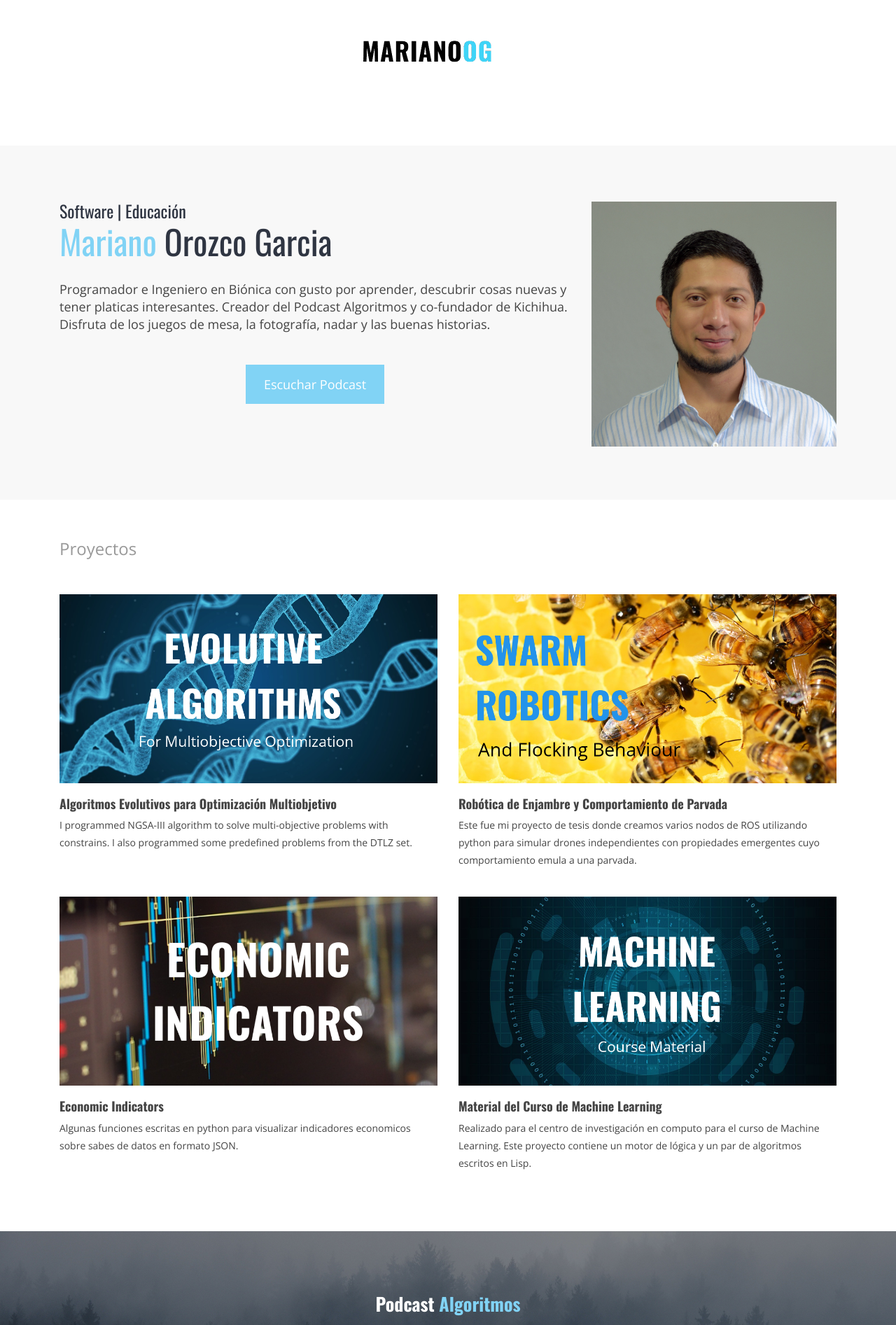
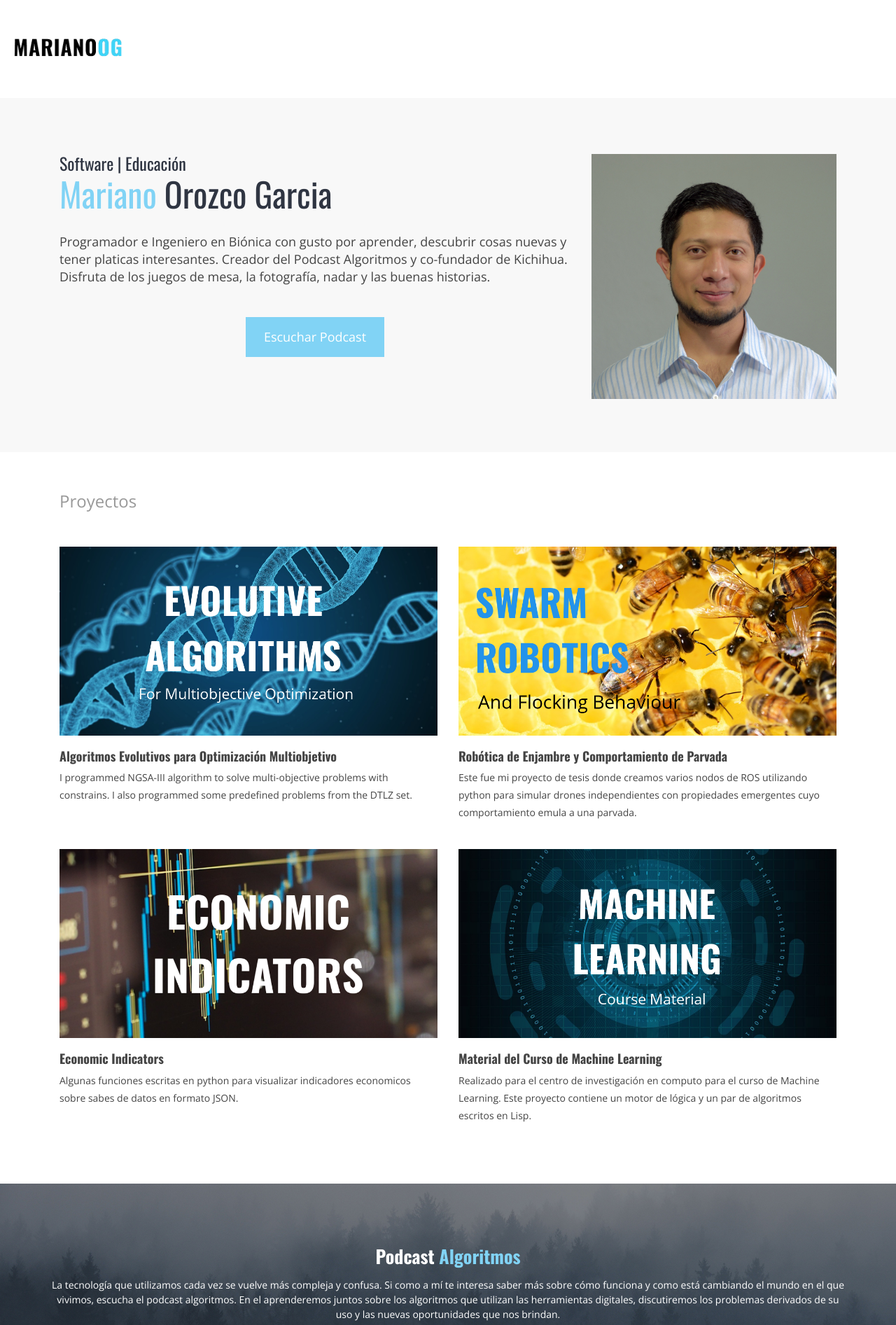
Before and after one commit to MarianoOG/marianoog.github.io, a Jekyll site: the page built from index.html, in a window 1280 px wide. Shown: the top 1893 px of the page at 70% size. Built offline with Jekyll 4.4.1, drawn with Linux system fonts in a browser that asks for light colours.

Commit message:
sidebar done, working on episode template and fixing navbar

```diff
--- a/_includes/themes/bootstrap/episode.html
+++ b/_includes/themes/bootstrap/episode.html
@@ -38,7 +38,9 @@
 
       <div class="col-sm-12 col-md-9">
 
-        <div class="mb-60"></div>
+        <div class="row mb-40 hidden-sm-down">
+            <img  class="img-fluid" src="{{ BASE_PATH }}/assets/images/cover/{{ page.img }}" alt="Portada del episodio {{ page.title }}">
+        </div>
 
         {{ content }}
 
--- a/_includes/themes/bootstrap/nav-bar.html
+++ b/_includes/themes/bootstrap/nav-bar.html
@@ -1,9 +1,8 @@
             <!-- navbar-default -->
             <nav class="navbar navbar-toggleable-sm navbar-light bg-faded">
-              <div class="container-fluid">
               <a class="navbar-brand" href="/"><img class="img-fluid" src="{{ BASE_PATH }}/assets/images/logo.png" alt="logo-marianoog-nav"></a>
 
-                <button class="navbar-toggler navbar-toggler-right" type="button" data-toggle="collapse" data-target="#navbar1" aria-expanded="false" aria-label="Toggle navigation">
+              <button class="navbar-toggler navbar-toggler-right m-20" type="button" data-toggle="collapse" data-target="#navbar1" aria-expanded="false" aria-label="Toggle navigation">
                 <i class="fa fa-bars"></i>
               </button>
 
@@ -17,5 +16,4 @@
                   </li>
                 </ul>
               </div>
-              </div>
             </nav>
--- a/_includes/themes/bootstrap/post.html
+++ b/_includes/themes/bootstrap/post.html
@@ -1,10 +1,8 @@
 <!-- Post header image -->
 <div class="container-fluid px-0 hidden-md-up">
-
   {% if page.img %}
     <img class="img-fluid" src="{{ BASE_PATH }}/assets/images/cover/{{ page.img }}" alt="Image of {{ page.title }}">
   {% endif %}
-
 </div>
 
 <div class="mb-40"></div>
```
Lines whose indentation alone changed are shown as unchanged.
